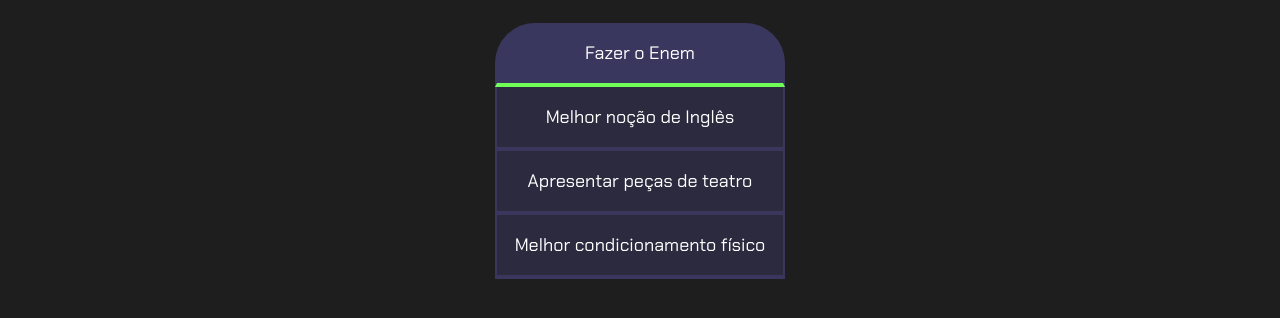
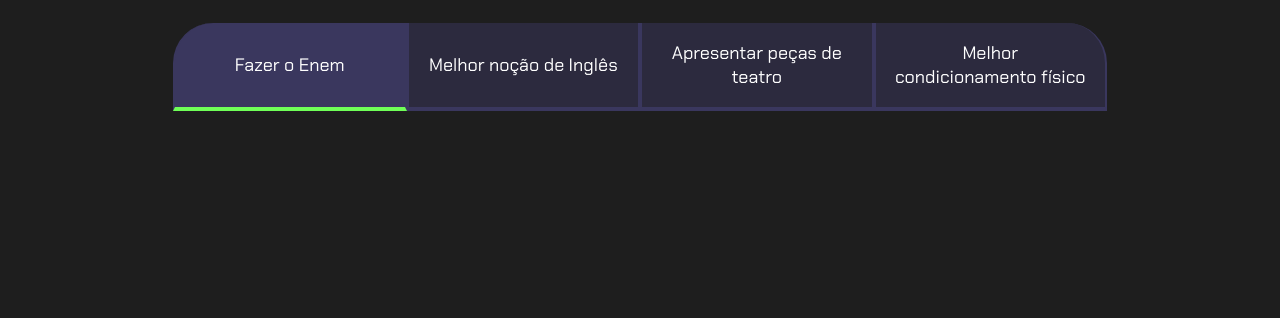
Before and after one commit to keirrisongreco/projeto-de-vida-2026, a plain HTML site: page index.html in a window 1280 px wide. Shown: the part 80-398 px from the top of the page. Drawn offline with Linux system fonts and the light colour scheme.

Commit message:
first and last child

```diff
--- a/style.css
+++ b/style.css
@@ -64,6 +64,14 @@
     background-color: var(--botao-ativo);
     border-bottom: 4px solid var(--verde);
 }
-@media screen {
-
+@media screen and (min-width: 768px) {
+  .botoes {
+    display: flex;
+  }
+   .botao:first-child {
+    border-radius: 40px 0 0 0;
+  }
+   .botao:last-child {
+    border-radius: 0 40px 0 0;
+  }
 }
```
